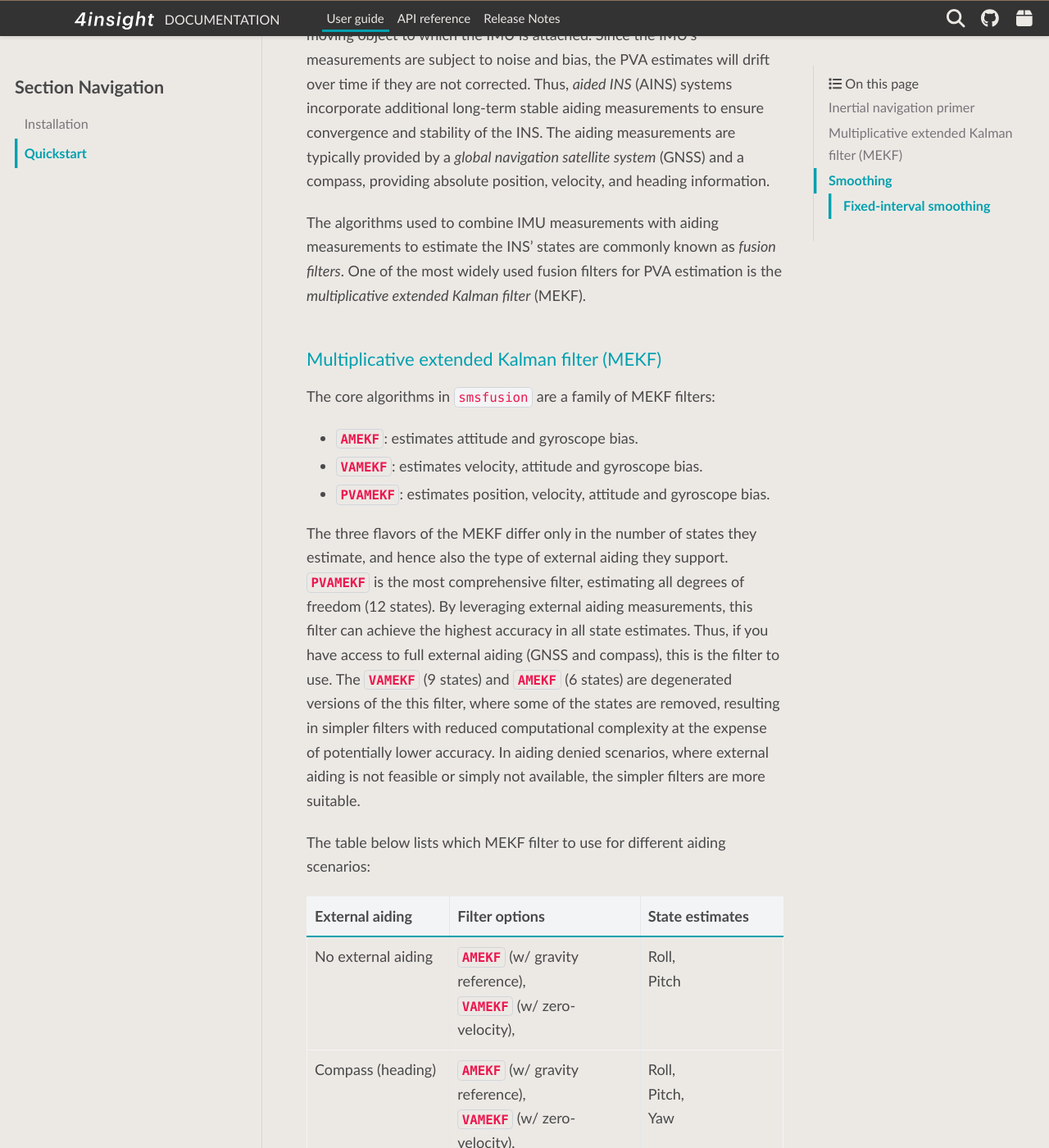
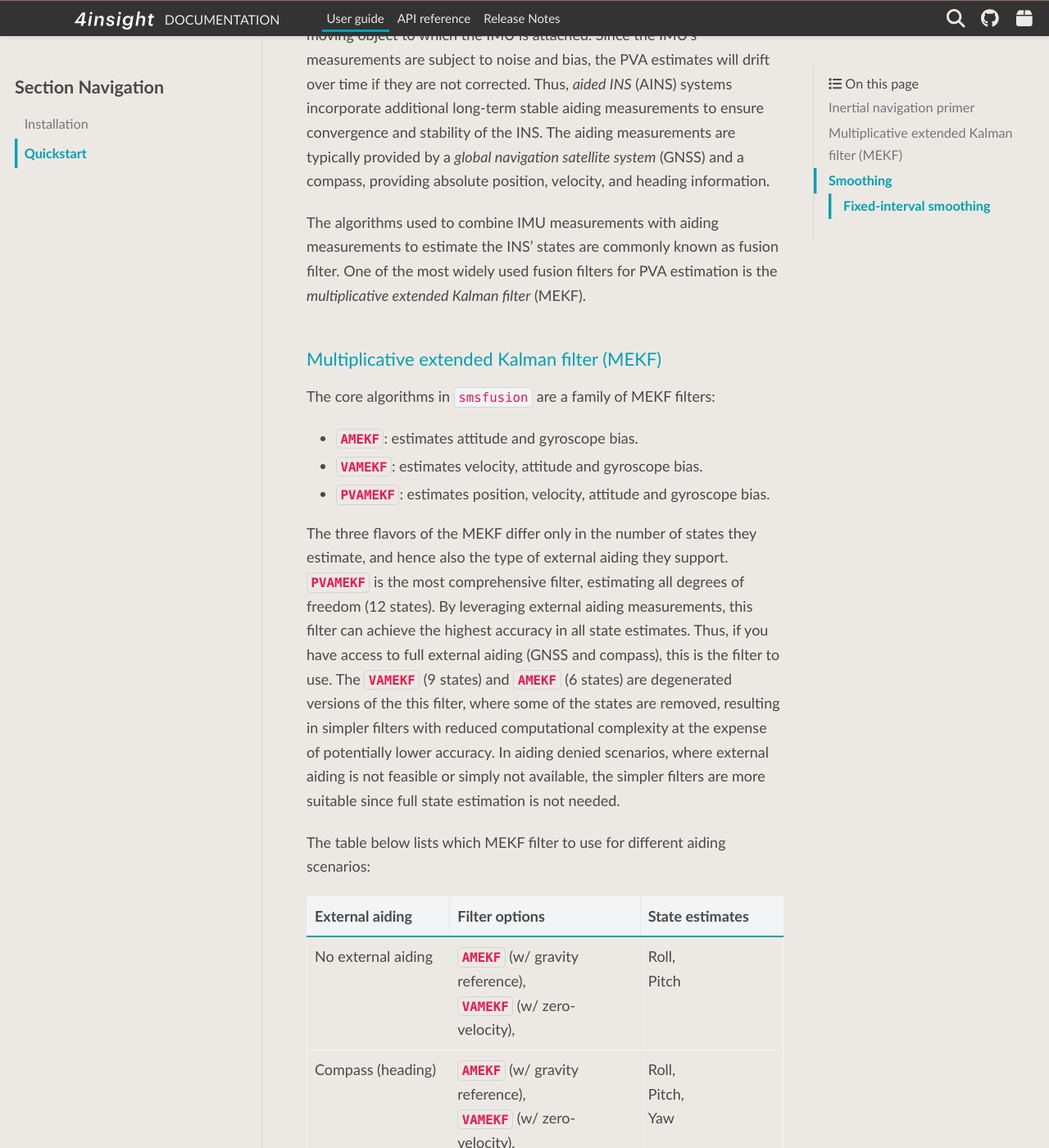
Before and after one commit to 4Subsea/smsfusion-python, a Sphinx documentation site: the page built from docs/user_guide/quickstart.rst, in a window 1280 px wide and 1400 px high, scrolled down 480 px. Shown: the whole window at 82% size. Built offline with Sphinx 7.4.7 and the PyData theme 0.15.4, drawn with Linux system fonts in a browser that asks for light colours.

Commit message:
small fix

```diff
--- a/docs/user_guide/quickstart.rst
+++ b/docs/user_guide/quickstart.rst
@@ -16,7 +16,7 @@ The aiding measurements are typically provided by a `global navigation satellite
 (GNSS) and a compass, providing absolute position, velocity, and heading information.
 
 The algorithms used to combine IMU measurements with aiding measurements to estimate
-the INS' states are commonly known as `fusion filters`. One of the most widely used
+the INS' states are commonly known as fusion filter. One of the most widely used
 fusion filters for PVA estimation is the `multiplicative extended Kalman filter` (MEKF).
 
 
@@ -38,7 +38,8 @@ filter to use. The :class:`~smsfusion.VAMEKF` (9 states) and :class:`~smsfusion.
 degenerated versions of the this filter, where some of the states are removed,
 resulting in simpler filters with reduced computational complexity at the expense
 of potentially lower accuracy. In aiding denied scenarios, where external aiding
-is not feasible or simply not available, the simpler filters are more suitable.
+is not feasible or simply not available, the simpler filters are more suitable
+since full state estimation is not needed.
 
 The table below lists which MEKF filter to use for different aiding scenarios:
 
```
